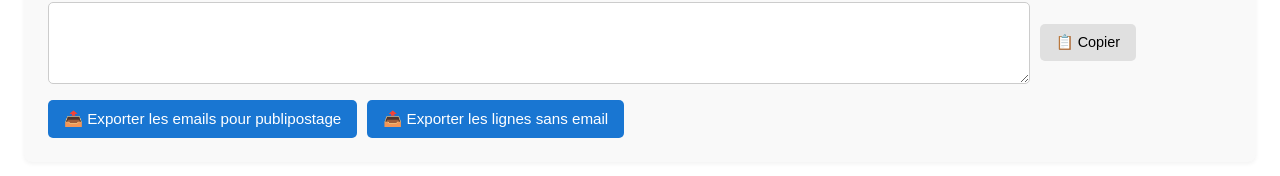
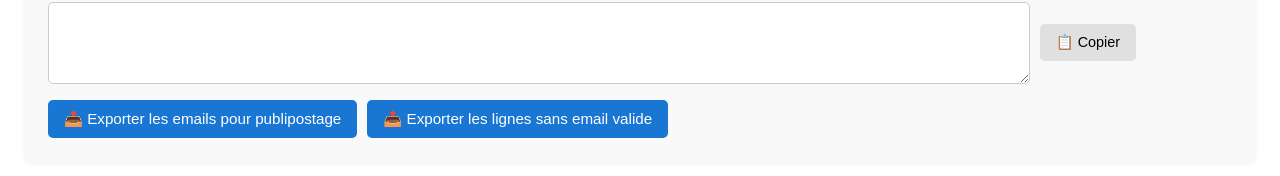
Before and after one commit to EliasGajo/pg-website, an Angular app in the folder enregistrement-audio/: page /exportCoproprietaire in a window 1280 px wide. Shown: the part 270-446 px from the top of the page. Built offline with nearby package versions, Linux system fonts and the light colour scheme; no server answers.

Commit message:
check email valide

```diff
--- a/enregistrement-audio/src/app/emails-publipostage/emails-publipostage.component.html
+++ b/enregistrement-audio/src/app/emails-publipostage/emails-publipostage.component.html
@@ -10,6 +10,6 @@
     </div>
     <div class="button-container">
         <button (click)="exporter_liste_email()" class="btn-secondary">📤 Exporter les emails pour publipostage</button>
-        <button (click)="exporter_liste_without_email()" class="btn-secondary">📤 Exporter les lignes sans email</button>
+        <button (click)="exporter_liste_without_valid_email()" class="btn-secondary">📤 Exporter les lignes sans email valide</button>
     </div>
 </section>
--- a/enregistrement-audio/src/app/emails-publipostage/emails-publipostage.component.ts
+++ b/enregistrement-audio/src/app/emails-publipostage/emails-publipostage.component.ts
@@ -26,8 +26,12 @@ export class EmailsPublipostageComponent {
   }
 
   clean_liste_email() {
+    const emailRegex = /^[^\s@]+@[^\s@]+\.[^\s@]+$/;
     this.data_filtered = this.data_to_load.filter(item =>
-      this.email_columns.some(col => item[col]?.trim())
+      this.email_columns.some(col => {
+        const email = item[col]?.trim();
+        return email && emailRegex.test(email);
+      })
     );
   }
 
@@ -60,6 +64,18 @@ export class EmailsPublipostageComponent {
     this.exportExcelService.exporter_table(data_without_email, 'Sans email', this.traductions);
   }
 
+  exporter_liste_without_valid_email() {
+    const emailRegex = /^[^\s@]+@[^\s@]+\.[^\s@]+$/;
+    const data_without_email = this.data_to_load.filter(item => {
+      const hasValidEmail = this.email_columns.some(col => {
+        const value = item[col]?.trim();
+        return value && emailRegex.test(value);
+      });
+      return !hasValidEmail;
+    });
+    this.exportExcelService.exporter_table(data_without_email, 'Sans email valide', this.traductions);
+  }
+
   copy_emails_to_clipboard() {
     if (this.data_filtered) {
       navigator.clipboard.writeText(this.email_str).then(() => {
```
